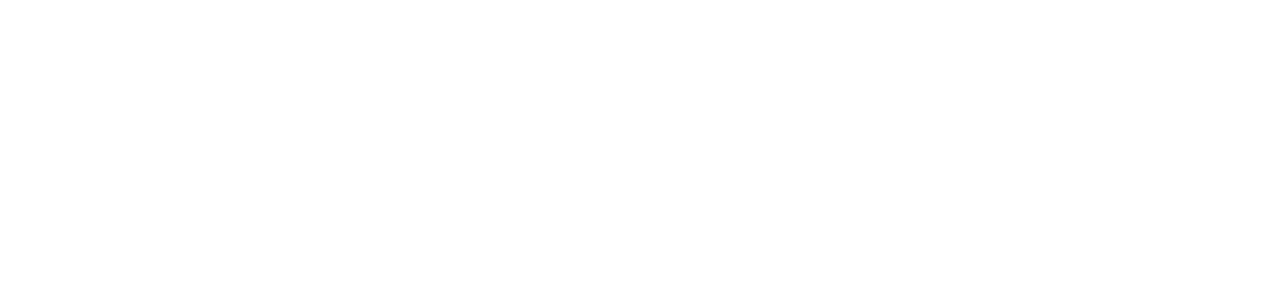
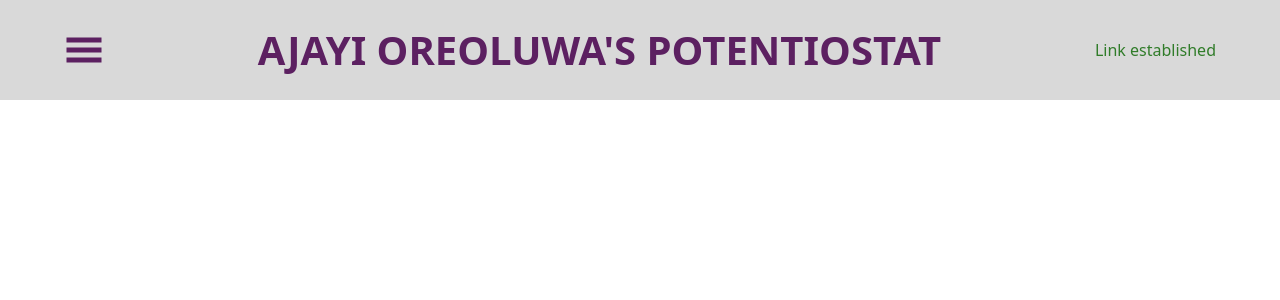
Before and after one commit to oreoluwa212/Potentiostat_Project, a React (Vite) app: page /create-client in a window 1280 px wide. Before the commit this address had no page. Shown: the top 300 px of the page. Built offline with nearby package versions, Linux system fonts and the light colour scheme.

Commit message:
feat: clients

```diff
--- a/src/App.jsx
+++ b/src/App.jsx
@@ -6,6 +6,7 @@
 import Dashboard from './pages/Dashboard'
 import CreateNewPassword from './pages/CreateNewPassword'
 import ForgotPasswordPage from './pages/ForgotPasswordPage'
+import CreateClientsPage from './pages/CreateClientsPage'
 
 function App() {
   const [count, setCount] = useState(0)
@@ -18,6 +19,7 @@
         <Route path="/home" element={<Dashboard/>} />
         <Route path="/new-password" element={<CreateNewPassword />} />
         <Route path="/forgot-password" element={<ForgotPasswordPage />} />
+        <Route path="/create-client" element={<CreateClientsPage />} />
 
       </Routes>
     </>
--- a/src/components/Sidebar.jsx
+++ b/src/components/Sidebar.jsx
@@ -9,16 +9,17 @@
 const Sidebar = ({ isOpen }) => {
   const location = useLocation();
   const navigate = useNavigate();
-  const [activebutton, setActiveButton] = useState(1);
+  const [activebutton, setActiveButton] = useState(2);
   useEffect(() => {
     if (location.pathname === "/home") setActiveButton(1);
-    else if (location.pathname === "/home") setActiveButton(2);
+    else if (location.pathname === "/create-client") setActiveButton(2);
   }, [location.pathname]);
   return (
     <div className="">
       {isOpen && (
         <div className="absolute z-10 w-2/3 lgss:w-1/6 flex flex-col border-r font-lexend border-[#FF8C42] shadow-lg pt-[5%] shadow-gray-400/50 h-full justify-start px-4 items-start bg-white">
-          <div className=" w-full flex flex-col gap-3 justify-start items-center">
+          <div className=" w-full h-full pb-6 flex flex-col gap-3 justify-between items-center">
+            <div className="flex flex-col gap-3 w-full">
             <Link
               to="/home"
               className={
@@ -31,17 +32,18 @@
               <FaHome className="text-[24px]" />
             </Link>
             <Link
-              to="/home"
+              to="/create-client"
               className={
                 activebutton === 2
-                  ? "flex justify-between text-[20px] text-white items-center font-bold  rounded-full px-4 bg-[#4488AC] w-full h-[60px]"
+                  ? "flex justify-between text-[20px] text-white items-center font-bold  rounded-full px-4 bg-primary w-full h-[60px]"
                   : "flex justify-between text-[20px] text-[#6B7276] items-center font-bold  px-4  w-full h-[60px]"
               }
             >
-              <h4 className="">History</h4>
+              <h4 className="">Clients</h4>
               <BiSolidUserCircle className="text-[24px]" />
             </Link>
 
+            </div>
             <button
               onClick={() => navigate("/login")}
               className="flex border-none justify-between text-[20px] text-[#B82323] items-center  font-bold  px-4  w-full "
--- /dev/null
+++ b/src/pages/CreateClientsPage.jsx
@@ -0,0 +1,52 @@
+import React, { useState } from "react";
+import Sidebar from "../components/Sidebar";
+import { GiHamburgerMenu } from "react-icons/gi";
+import { FaAngleDown, FaAngleUp, FaTimes } from "react-icons/fa";
+import '../../src/App.css'
+
+
+const CreateClientsPage = () => {
+    const [isOpen, setIsOpen] = useState(false);
+
+    return (
+      <div className="flex h-screen">
+        {isOpen && (
+          <div className="overlay" onClick={() => setIsOpen(false)}></div>
+        )}
+        <div
+          className={`flex flex-col w-full ${isOpen ? "overflow-hidden" : ""}`}
+        >
+          <div className=" w-full px-[5%] bg-[#D9D9D9]">
+            <div className=" ">
+              <div className="h-[100px] flex justify-between items-center">
+                {isOpen ? (
+                  <FaTimes
+                    onClick={() => setIsOpen(false)}
+                    className=" cursor-pointer text-red-800 mds:text-[40px]"
+                  />
+                ) : (
+                  <GiHamburgerMenu
+                    onClick={() => setIsOpen(true)}
+                    className="text-primary cursor-pointer mds:text-[40px]"
+                  />
+                )}
+                <h1 className="text-primary font-semibold mds:text-[40px] leading-10 text-center">
+                  AJAYI OREOLUWA'S POTENTIOSTAT
+                </h1>
+                <a href="#" className="text-green">
+                  Link established
+                </a>
+              </div>
+            </div>
+          </div>
+
+          <div className="flex relative h-full">
+            <Sidebar isOpen={isOpen} />
+
+          </div>
+        </div>
+      </div>
+    );
+}
+
+export default CreateClientsPage
```
